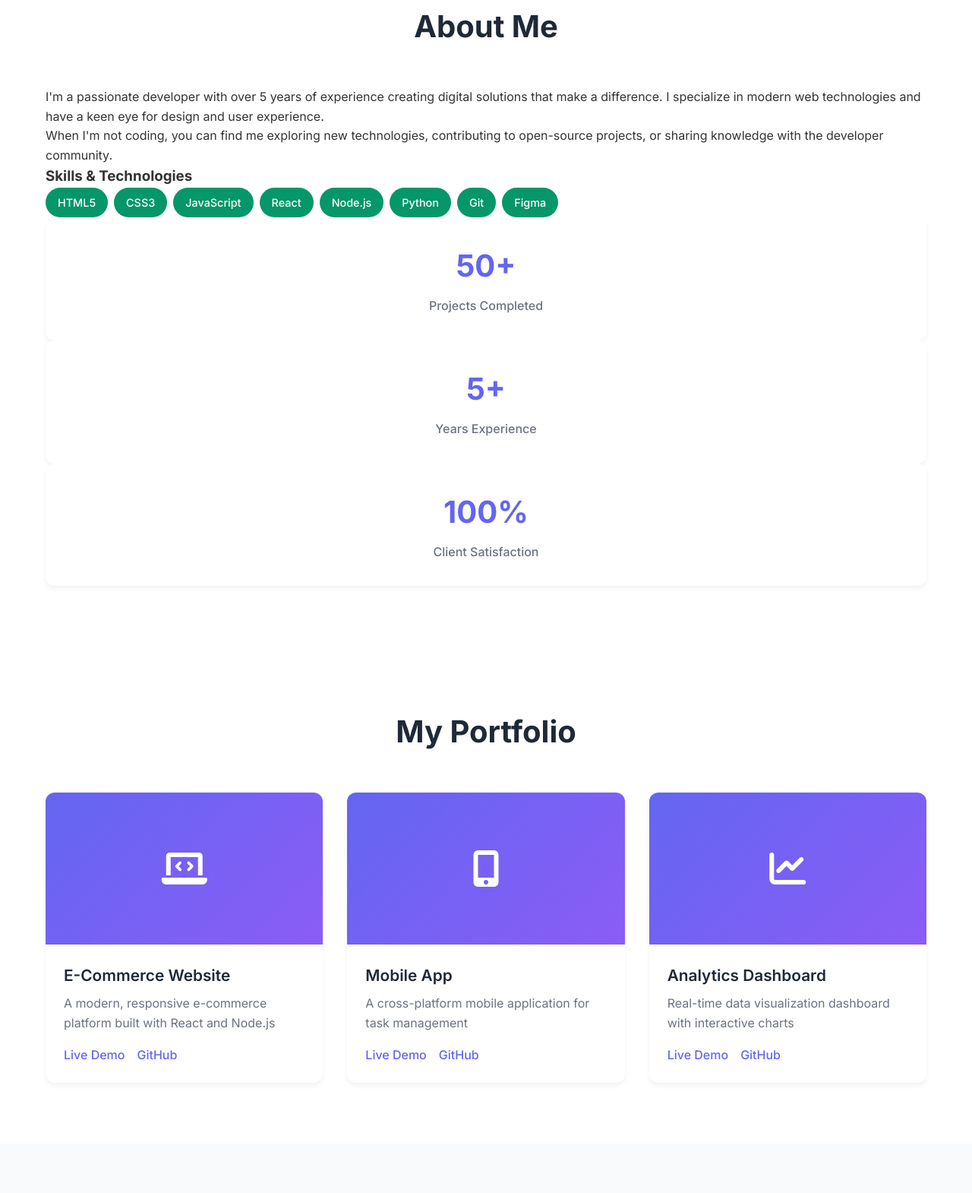
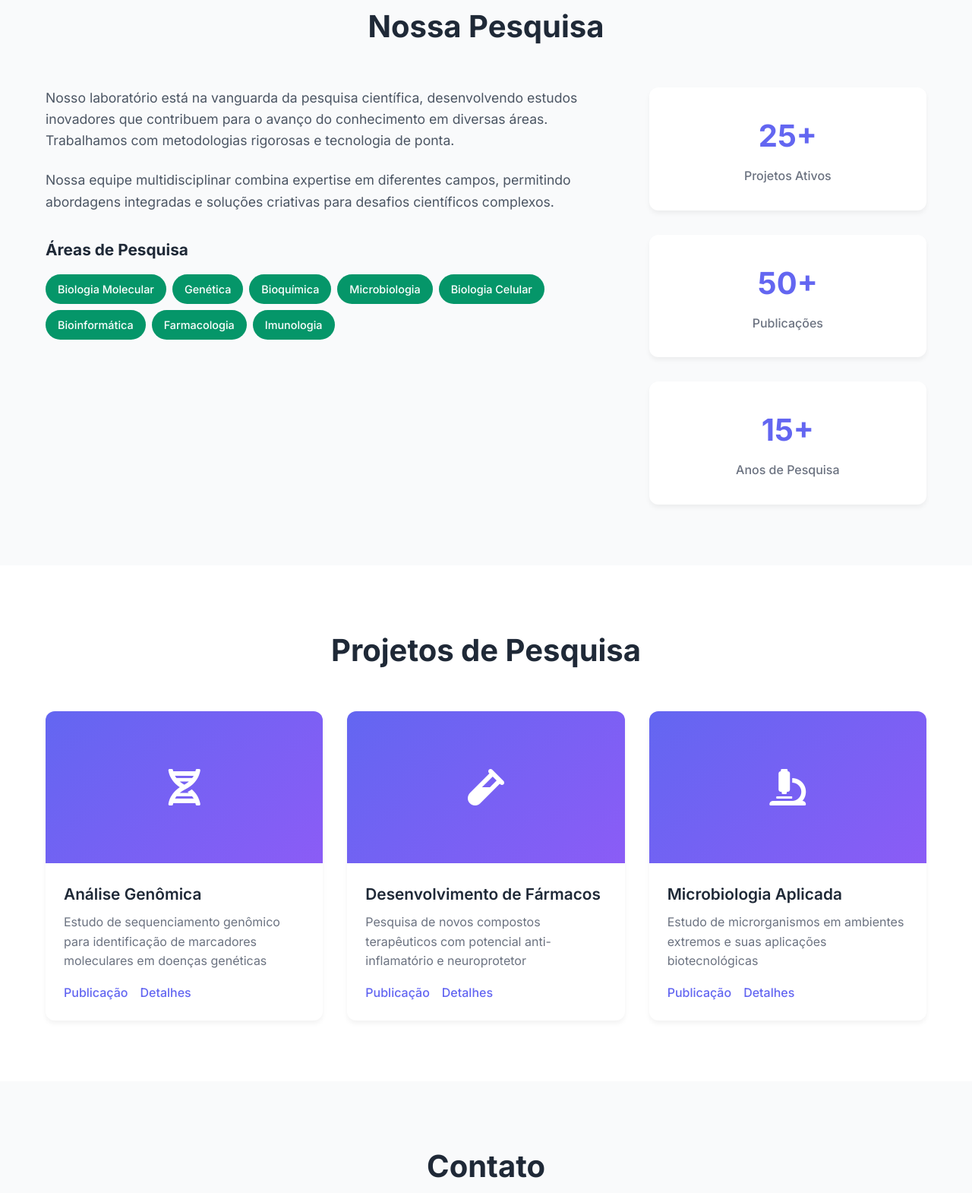
Before and after one commit to Landbruce/vnegri.github.io, a plain HTML site: page index.html in a window 1280 px wide. Shown: the part 877-2447 px from the top of the page at 76% size. Drawn offline with Linux system fonts and the light colour scheme.

Commit message:
Update index.html

```diff
--- a/index.html
+++ b/index.html
@@ -3,7 +3,7 @@
 <head>
     <meta charset="UTF-8">
     <meta name="viewport" content="width=device-width, initial-scale=1.0">
-    <title>NEGRI LAB </title>
+    <title>NEGRI LAB  </title>
     <link rel="stylesheet" href="styles.css">
     <link href="https://fonts.googleapis.com/css2?family=Inter:wght@300;400;500;600;700&display=swap" rel="stylesheet">
     <link rel="stylesheet" href="https://cdnjs.cloudflare.com/ajax/libs/font-awesome/6.0.0/css/all.min.css">
@@ -13,13 +13,12 @@
     <nav class="navbar">
         <div class="nav-container">
             <div class="nav-logo">
-                <a href="#home"> NEGRI LAB ?</a>
+                <a href="#home"><i class="fas fa-dna"></i> Lab Research</a>
             </div>
             <div class="nav-menu" id="nav-menu">
-                <a href="#home" class="nav-link">Home</a>
-                <a href="#about" class="nav-link">About</a>
-                <a href="#portfolio" class="nav-link">Portfolio</a>
-                <a href="#contact" class="nav-link">Contact</a>
+                <a href="#home" class="nav-link">Início</a>
+                <a href="#research" class="nav-link">Pesquisa</a>
+                <a href="#contact" class="nav-link">Contato</a>
             </div>
             <div class="nav-toggle" id="nav-toggle">
                 <span class="bar"></span>
@@ -34,115 +33,115 @@
         <div class="hero-container">
             <div class="hero-content">
                 <h1 class="hero-title">
-                    Hi, I'm <span class="highlight">NEGRI LAB/span>
+                    Laboratório de <span class="highlight">Pesquisa Científica</span>
                 </h1>
                 <p class="hero-subtitle">
-                   Células-Tronco e Nicho
+                    Inovação e Descoberta Científica
                 </p>
                 <p class="hero-description">
-                    Nós estudamos células-tronco adulto mantém a nossa pele e como está envolvida em diferentes doenças.
+                    Nosso laboratório dedica-se à pesquisa de ponta, contribuindo para o avanço do conhecimento científico e o desenvolvimento de soluções inovadoras.
                 </p>
                 <div class="hero-buttons">
-                    <a href="#portfolio" class="btn btn-primary">View My Work</a>
-                    <a href="#contact" class="btn btn-secondary">Get In Touch</a>
+                    <a href="#research" class="btn btn-primary">Nossa Pesquisa</a>
+                    <a href="#contact" class="btn btn-secondary">Entre em Contato</a>
                 </div>
             </div>
             <div class="hero-image">
                 <div class="hero-avatar">
-                    <i class="fas fa-user"></i>
+                    <i class="fas fa-microscope"></i>
                 </div>
             </div>
         </div>
     </section>
 
-    <!-- About Section -->
-    <section id="about" class="about">
+    <!-- Research Section -->
+    <section id="research" class="research">
         <div class="container">
-            <h2 class="section-title">About Me</h2>
-            <div class="about-content">
-                <div class="about-text">
+            <h2 class="section-title">Nossa Pesquisa</h2>
+            <div class="research-content">
+                <div class="research-text">
                     <p>
-                        I'm a passionate developer with over 5 years of experience creating digital solutions
-                        that make a difference. I specialize in modern web technologies and have a keen eye
-                        for design and user experience.
+                        Nosso laboratório está na vanguarda da pesquisa científica, desenvolvendo estudos
+                        inovadores que contribuem para o avanço do conhecimento em diversas áreas.
+                        Trabalhamos com metodologias rigorosas e tecnologia de ponta.
                     </p>
                     <p>
-                        When I'm not coding, you can find me exploring new technologies, contributing to
-                        open-source projects, or sharing knowledge with the developer community.
+                        Nossa equipe multidisciplinar combina expertise em diferentes campos,
+                        permitindo abordagens integradas e soluções criativas para desafios científicos complexos.
                     </p>
-                    <div class="skills">
-                        <h3>Skills & Technologies</h3>
+                    <div class="research-areas">
+                        <h3>Áreas de Pesquisa</h3>
                         <div class="skills-grid">
-                            <span class="skill-tag">HTML5</span>
-                            <span class="skill-tag">CSS3</span>
-                            <span class="skill-tag">JavaScript</span>
-                            <span class="skill-tag">React</span>
-                            <span class="skill-tag">Node.js</span>
-                            <span class="skill-tag">Python</span>
-                            <span class="skill-tag">Git</span>
-                            <span class="skill-tag">Figma</span>
+                            <span class="skill-tag">Biologia Molecular</span>
+                            <span class="skill-tag">Genética</span>
+                            <span class="skill-tag">Bioquímica</span>
+                            <span class="skill-tag">Microbiologia</span>
+                            <span class="skill-tag">Biologia Celular</span>
+                            <span class="skill-tag">Bioinformática</span>
+                            <span class="skill-tag">Farmacologia</span>
+                            <span class="skill-tag">Imunologia</span>
                         </div>
                     </div>
                 </div>
-                <div class="about-stats">
+                <div class="research-stats">
+                    <div class="stat">
+                        <h3>25+</h3>
+                        <p>Projetos Ativos</p>
+                    </div>
                     <div class="stat">
                         <h3>50+</h3>
-                        <p>Projects Completed</p>
+                        <p>Publicações</p>
                     </div>
                     <div class="stat">
-                        <h3>5+</h3>
-                        <p>Years Experience</p>
-                    </div>
-                    <div class="stat">
-                        <h3>100%</h3>
-                        <p>Client Satisfaction</p>
+                        <h3>15+</h3>
+                        <p>Anos de Pesquisa</p>
                     </div>
                 </div>
             </div>
         </div>
     </section>
 
-    <!-- Portfolio Section -->
-    <section id="portfolio" class="portfolio">
+    <!-- Projects Section -->
+    <section id="projects" class="projects">
         <div class="container">
-            <h2 class="section-title">My Portfolio</h2>
+            <h2 class="section-title">Projetos de Pesquisa</h2>
             <div class="portfolio-grid">
                 <div class="portfolio-item">
                     <div class="portfolio-image">
-                        <i class="fas fa-laptop-code"></i>
+                        <i class="fas fa-dna"></i>
                     </div>
                     <div class="portfolio-content">
-                        <h3>E-Commerce Website</h3>
-                        <p>A modern, responsive e-commerce platform built with React and Node.js</p>
+                        <h3>Análise Genômica</h3>
+                        <p>Estudo de sequenciamento genômico para identificação de marcadores moleculares em doenças genéticas</p>
                         <div class="portfolio-links">
-                            <a href="#" class="portfolio-link">Live Demo</a>
-                            <a href="#" class="portfolio-link">GitHub</a>
+                            <a href="#" class="portfolio-link">Publicação</a>
+                            <a href="#" class="portfolio-link">Detalhes</a>
                         </div>
                     </div>
                 </div>
                 <div class="portfolio-item">
                     <div class="portfolio-image">
-                        <i class="fas fa-mobile-alt"></i>
+                        <i class="fas fa-vial"></i>
                     </div>
                     <div class="portfolio-content">
-                        <h3>Mobile App</h3>
-                        <p>A cross-platform mobile application for task management</p>
+                        <h3>Desenvolvimento de Fármacos</h3>
+                        <p>Pesquisa de novos compostos terapêuticos com potencial anti-inflamatório e neuroprotetor</p>
                         <div class="portfolio-links">
-                            <a href="#" class="portfolio-link">Live Demo</a>
-                            <a href="#" class="portfolio-link">GitHub</a>
+                            <a href="#" class="portfolio-link">Publicação</a>
+                            <a href="#" class="portfolio-link">Detalhes</a>
                         </div>
                     </div>
                 </div>
                 <div class="portfolio-item">
                     <div class="portfolio-image">
-                        <i class="fas fa-chart-line"></i>
+                        <i class="fas fa-microscope"></i>
                     </div>
                     <div class="portfolio-content">
-                        <h3>Analytics Dashboard</h3>
-                        <p>Real-time data visualization dashboard with interactive charts</p>
+                        <h3>Microbiologia Aplicada</h3>
+                        <p>Estudo de microrganismos em ambientes extremos e suas aplicações biotecnológicas</p>
                         <div class="portfolio-links">
-                            <a href="#" class="portfolio-link">Live Demo</a>
-                            <a href="#" class="portfolio-link">GitHub</a>
+                            <a href="#" class="portfolio-link">Publicação</a>
+                            <a href="#" class="portfolio-link">Detalhes</a>
                         </div>
                     </div>
                 </div>
@@ -153,46 +152,46 @@
     <!-- Contact Section -->
     <section id="contact" class="contact">
         <div class="container">
-            <h2 class="section-title">Get In Touch</h2>
+            <h2 class="section-title">Contato</h2>
             <div class="contact-content">
                 <div class="contact-info">
-                    <h3>Let's work together!</h3>
-                    <p>I'm always interested in new opportunities and exciting projects.</p>
+                    <h3>Entre em contato conosco!</h3>
+                    <p>Estamos sempre abertos a colaborações científicas e parcerias de pesquisa.</p>
                     <div class="contact-details">
                         <div class="contact-item">
                             <i class="fas fa-envelope"></i>
-                            <span>your.email@example.com</span>
+                            <span>lab.pesquisa@universidade.edu</span>
                         </div>
                         <div class="contact-item">
                             <i class="fas fa-phone"></i>
-                            <span>+1 (555) 123-4567</span>
+                            <span>+55 (11) 99999-9999</span>
                         </div>
                         <div class="contact-item">
                             <i class="fas fa-map-marker-alt"></i>
-                            <span>Your City, Country</span>
+                            <span>Universidade, São Paulo, Brasil</span>
                         </div>
                     </div>
                     <div class="social-links">
-                        <a href="#" class="social-link"><i class="fab fa-github"></i></a>
+                        <a href="#" class="social-link"><i class="fab fa-orcid"></i></a>
+                        <a href="#" class="social-link"><i class="fab fa-researchgate"></i></a>
+                        <a href="#" class="social-link"><i class="fab fa-google-scholar"></i></a>
                         <a href="#" class="social-link"><i class="fab fa-linkedin"></i></a>
-                        <a href="#" class="social-link"><i class="fab fa-twitter"></i></a>
-                        <a href="#" class="social-link"><i class="fab fa-dribbble"></i></a>
                     </div>
                 </div>
                 <form class="contact-form">
                     <div class="form-group">
-                        <input type="text" id="name" name="name" placeholder="Your Name" required>
+                        <input type="text" id="name" name="name" placeholder="Seu Nome" required>
                     </div>
                     <div class="form-group">
-                        <input type="email" id="email" name="email" placeholder="Your Email" required>
+                        <input type="email" id="email" name="email" placeholder="Seu Email" required>
                     </div>
                     <div class="form-group">
-                        <input type="text" id="subject" name="subject" placeholder="Subject" required>
+                        <input type="text" id="subject" name="subject" placeholder="Assunto" required>
                     </div>
                     <div class="form-group">
-                        <textarea id="message" name="message" placeholder="Your Message" rows="5" required></textarea>
+                        <textarea id="message" name="message" placeholder="Sua Mensagem" rows="5" required></textarea>
                     </div>
-                    <button type="submit" class="btn btn-primary">Send Message</button>
+                    <button type="submit" class="btn btn-primary">Enviar Mensagem</button>
                 </form>
             </div>
         </div>
@@ -201,7 +200,7 @@
     <!-- Footer -->
     <footer class="footer">
         <div class="container">
-            <p>&copy; 2024 Your Name. All rights reserved.</p>
+            <p>&copy; 2024 Laboratório de Pesquisa Científica. Todos os direitos reservados.</p>
         </div>
     </footer>
 
```
